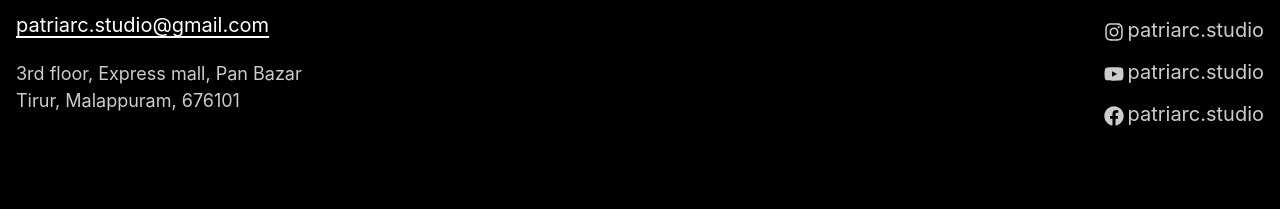
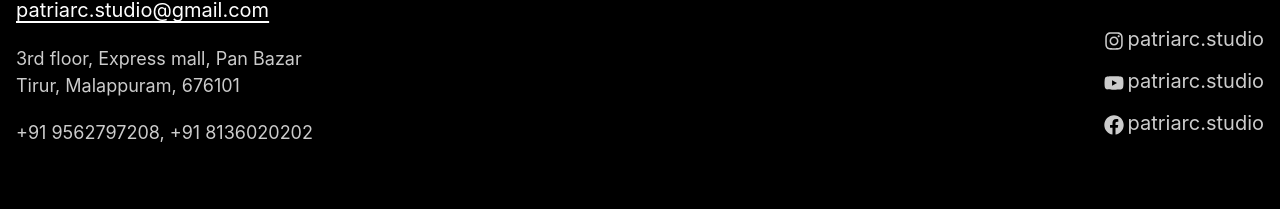
Before and after one commit to patriarcstudio/patriarcstudio.github.io, a React (Vite) app: page /ongoing in a window 1280 px wide. Shown: the part 1536-1745 px from the top of the page. Built offline with nearby package versions, Linux system fonts and the light colour scheme.

Commit message:
addeed number in footer

```diff
--- a/src/components/footer.tsx
+++ b/src/components/footer.tsx
@@ -31,6 +31,10 @@ export const Footer: React.FC = () => {
             </Text>
             <Text fontSize="lg" className="opacity-80">
               Tirur, Malappuram, 676101
+            </Text>
+            <Text mt={5} fontSize="lg" className="opacity-80">
+              <Link href="tel:+919562797208">+91 9562797208</Link>,{" "}
+              <Link href="tel:+918136020202">+91 8136020202</Link>
             </Text>
           </div>
           <div className="mt-5">
```
